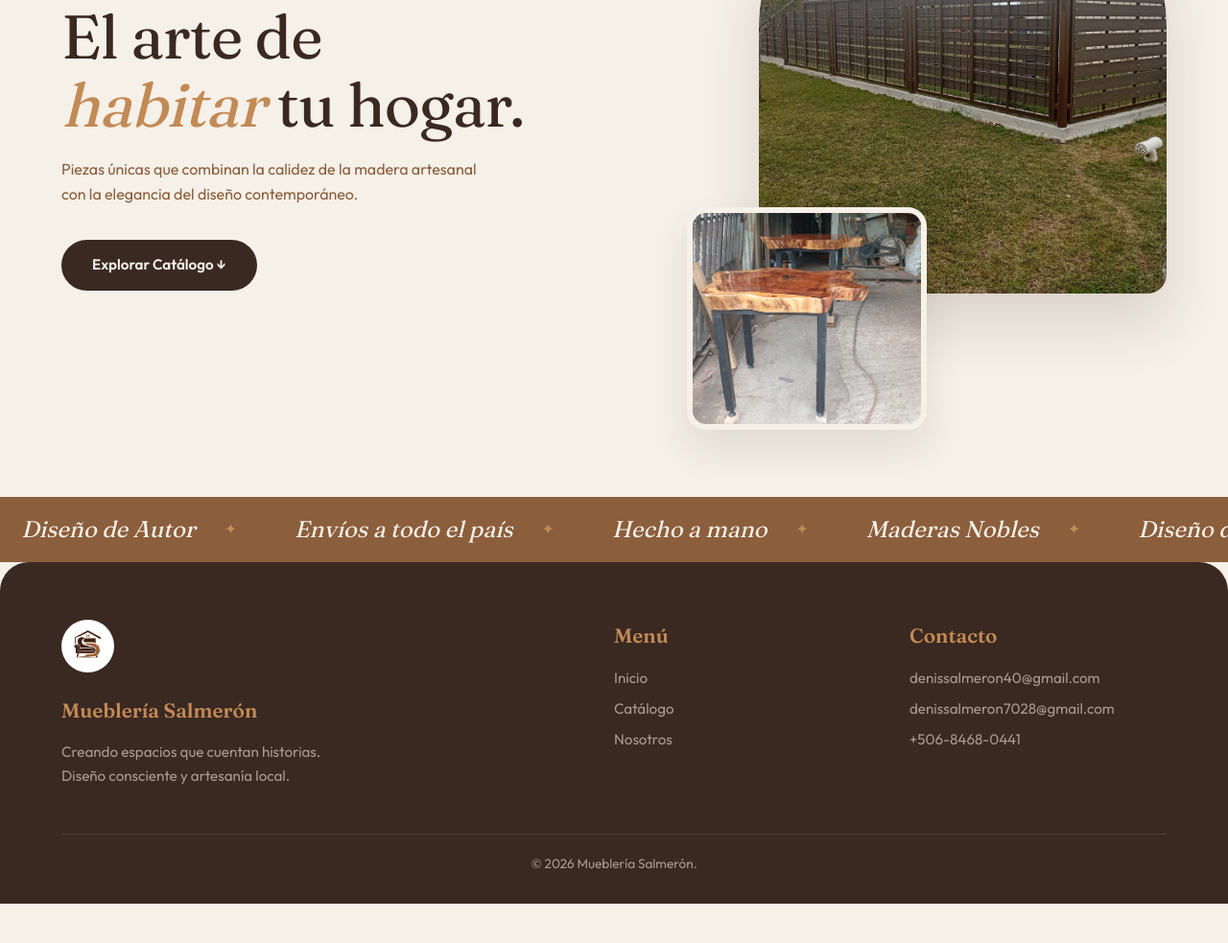
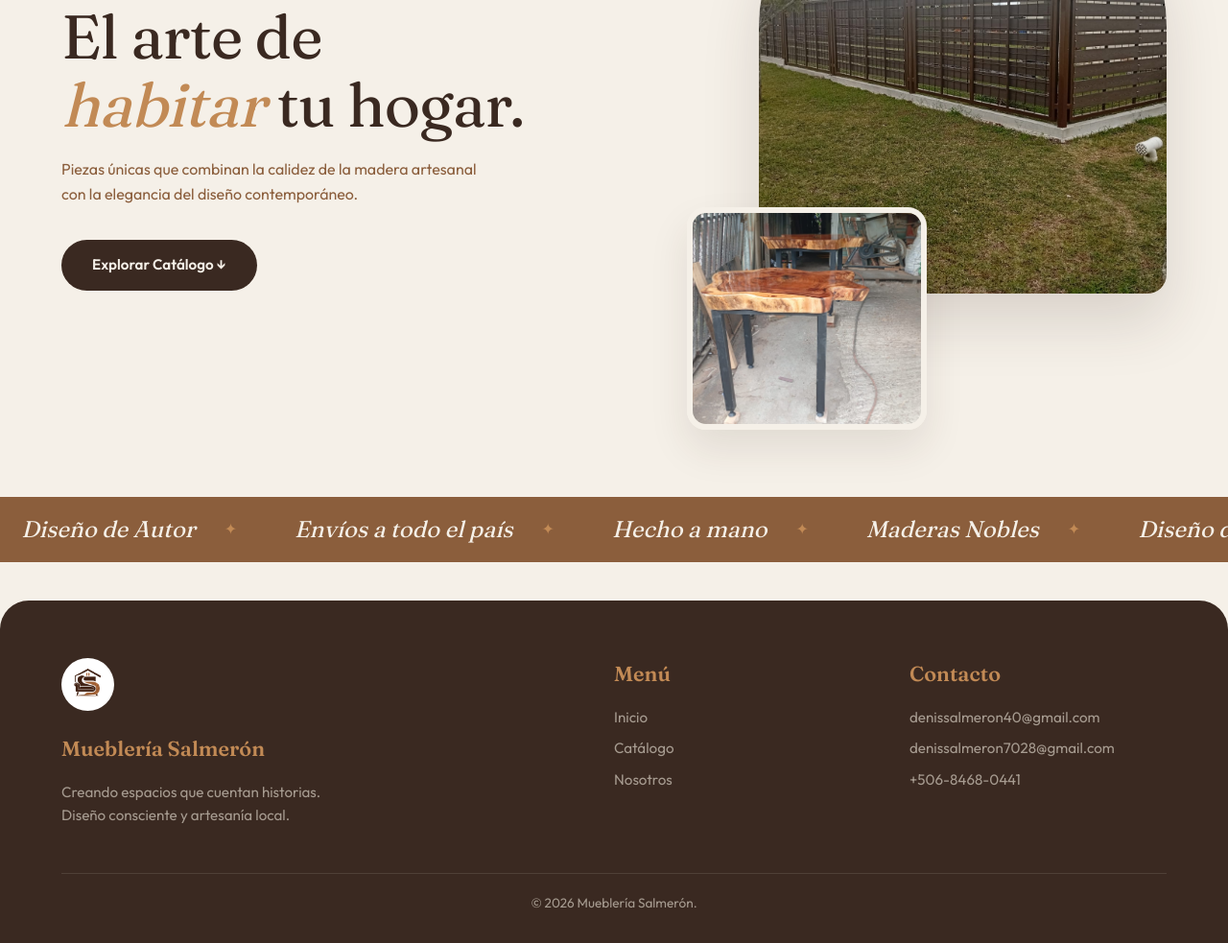
Before and after one commit to genesal939/Muebleria-Salmeron, a plain HTML site: page index.html in a window 1280 px wide. Shown: the part 282-1265 px from the top of the page at 96% size. Before the commit the page ends 1224 px from the top, so only its background shows below. Drawn offline with Linux system fonts and the light colour scheme.

Commit message:
Actualizar index.html

```diff
--- a/index.html
+++ b/index.html
@@ -110,14 +110,52 @@
         .marquee-content span::after { content: '✦'; font-style: normal; font-size: 1rem; color: var(--caramelo); }
         @keyframes scroll { 0% { transform: translateX(0); } 100% { transform: translateX(-50%); } }
 
-        /* --- FOOTER EXACTAMENTE IGUAL AL CATÁLOGO --- */
-        footer { background-color: var(--espresso); color: var(--crema); padding: 60px 5% 30px 5%; border-radius: 30px 30px 0 0; }
-        .footer-grid { display: grid; grid-template-columns: 2fr 1fr 1fr; gap: 40px; max-width: 1200px; margin: 0 auto; }
-        .footer-logo { width: 55px; height: 55px; object-fit: cover; background-color: white; border-radius: 50%; padding: 2px; margin-bottom: 15px; }
-        .footer-grid h4 { font-family: var(--fuente-titulos); font-size: 1.3rem; margin-bottom: 15px; color: var(--caramelo); }
-        .footer-grid p, .footer-grid a { color: var(--taupe); text-decoration: none; display: block; margin-bottom: 8px; font-size: 0.95rem; }
+        /* --- FOOTER EXACTO AL DE LA IMAGEN --- */
+        footer {
+            background-color: var(--espresso);
+            color: var(--crema);
+            padding: 60px 5% 30px 5%;
+            border-radius: 30px 30px 0 0;
+            margin-top: 40px;
+        }
+        .footer-grid {
+            display: grid;
+            grid-template-columns: 2fr 1fr 1fr;
+            gap: 40px;
+            max-width: 1200px;
+            margin: 0 auto;
+        }
+        .footer-logo {
+            width: 55px;
+            height: 55px;
+            object-fit: cover;
+            background-color: white;
+            border-radius: 50%;
+            padding: 2px;
+            margin-bottom: 15px;
+        }
+        .footer-grid h4 {
+            font-family: var(--fuente-titulos);
+            font-size: 1.35rem;
+            margin-bottom: 15px;
+            color: var(--caramelo);
+        }
+        .footer-grid p, .footer-grid a {
+            color: var(--taupe);
+            text-decoration: none;
+            display: block;
+            margin-bottom: 8px;
+            font-size: 0.95rem;
+        }
         .footer-grid a:hover { color: var(--crema); }
-        .footer-bottom { text-align: center; margin-top: 40px; padding-top: 20px; border-top: 1px solid rgba(166, 155, 144, 0.2); color: var(--taupe); font-size: 0.85rem; }
+        .footer-bottom {
+            text-align: center;
+            margin-top: 40px;
+            padding-top: 20px;
+            border-top: 1px solid rgba(166, 155, 144, 0.2);
+            color: var(--taupe);
+            font-size: 0.85rem;
+        }
 
         /* ==========================================
            MEDIA QUERIES (ADAPTABILIDAD)
@@ -129,7 +167,7 @@
             .img-principal { width: 85%; height: 100%; border-radius: 120px 120px 20px 20px; right: 50%; transform: translateX(50%); }
             .img-secundaria { display: none; }
 
-            /* AQUÍ ESTÁ LA MAGIA PARA QUE EN CELULAR SE VEA IGUAL AL CATÁLOGO */
+            /* Adaptación del footer para móviles (idéntico al catálogo) */
             .footer-grid { grid-template-columns: 1fr; text-align: center; gap: 30px; }
             .footer-logo { margin: 0 auto 15px auto; }
             .footer-grid p { margin: 0 auto 10px auto; }
@@ -146,6 +184,7 @@
 </head>
 <body>
     <header>
+        <!-- Nota: Asegúrate de que la ruta de la imagen sea correcta según tu carpeta -->
         <a href="index.html" class="logo-wrapper">
             <img src="Imagenes/logo.png" alt="Logo" class="logo-img">
             <span class="logo-text">Mueblería Salmerón</span>
@@ -177,7 +216,7 @@
         </div>
     </div>
 
-    <!-- FOOTER IDÉNTICO AL CATÁLOGO -->
+    <!-- FOOTER IDÉNTICO AL DE TU IMAGEN -->
     <footer>
         <div class="footer-grid">
             <div>
```
